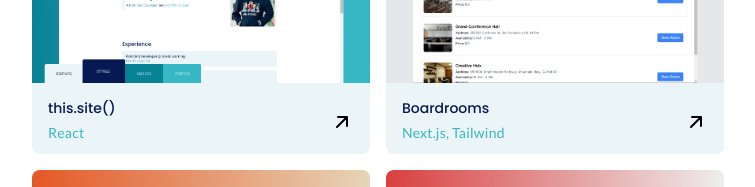
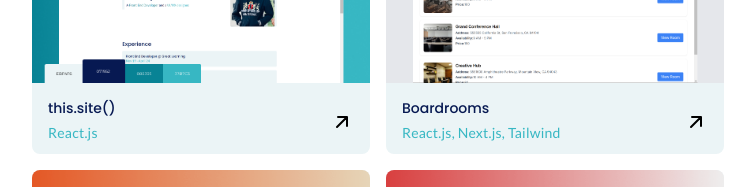
Before and after one commit to harrythettayil/portfolio-react, a React (Vite) app: page / in a window 1280 px wide. Shown: the part 960-1147 px from the top of the page, without its empty margins (256-1011 px from the left). Built offline with nearby package versions, Linux system fonts and the light colour scheme.

Commit message:
react added

```diff
--- a/src/components/project/projects.js
+++ b/src/components/project/projects.js
@@ -10,13 +10,13 @@
     href: "https://harrythettayil.github.io/portfolio/",
     img: portfolioImage, // Use the imported image
     title: "this.site()",
-    tools: "React",
+    tools: "React.js",
   },
   {
     href: "https://board-rooms.vercel.app/",
     img: boardroomsImage, // Use the imported image
     title: "Boardrooms",
-    tools: "Next.js, Tailwind",
+    tools: "React.js, Next.js, Tailwind",
   },
   {
     href: "https://www.grandcochin.com",
```
